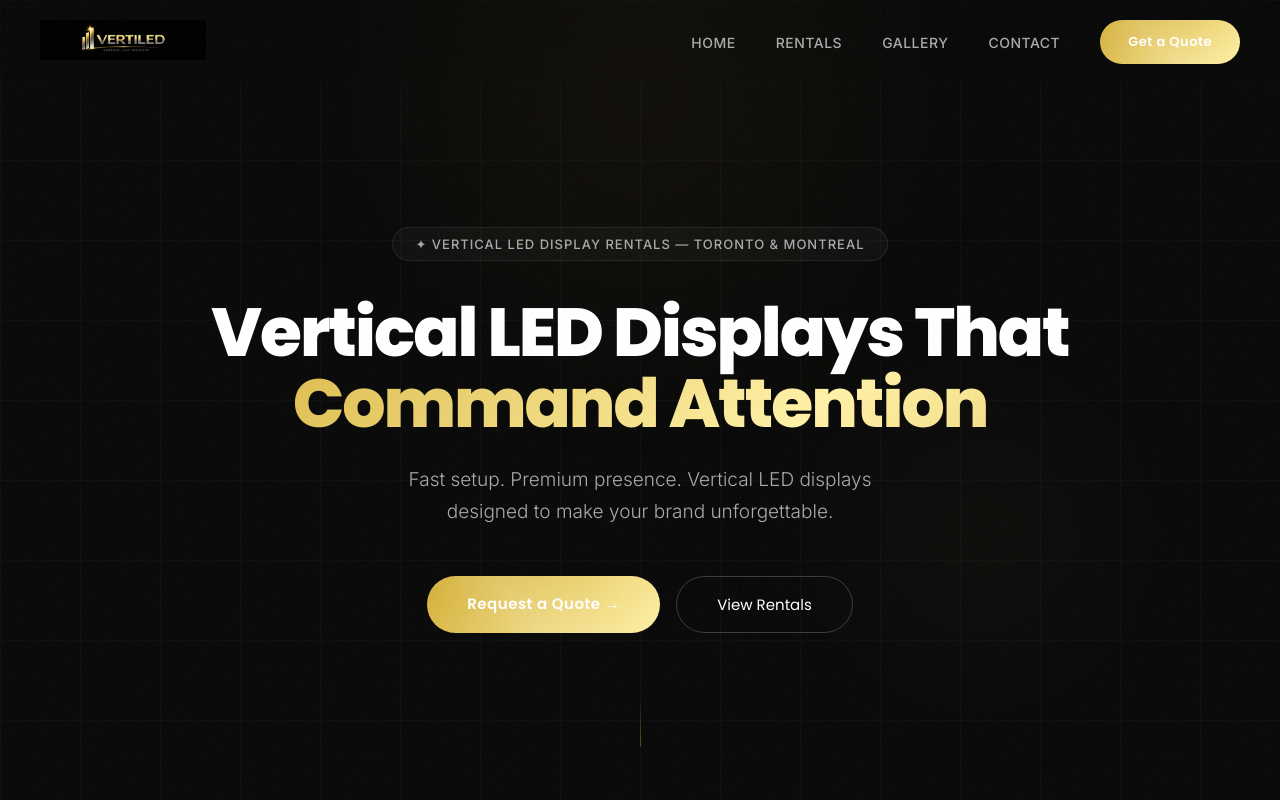
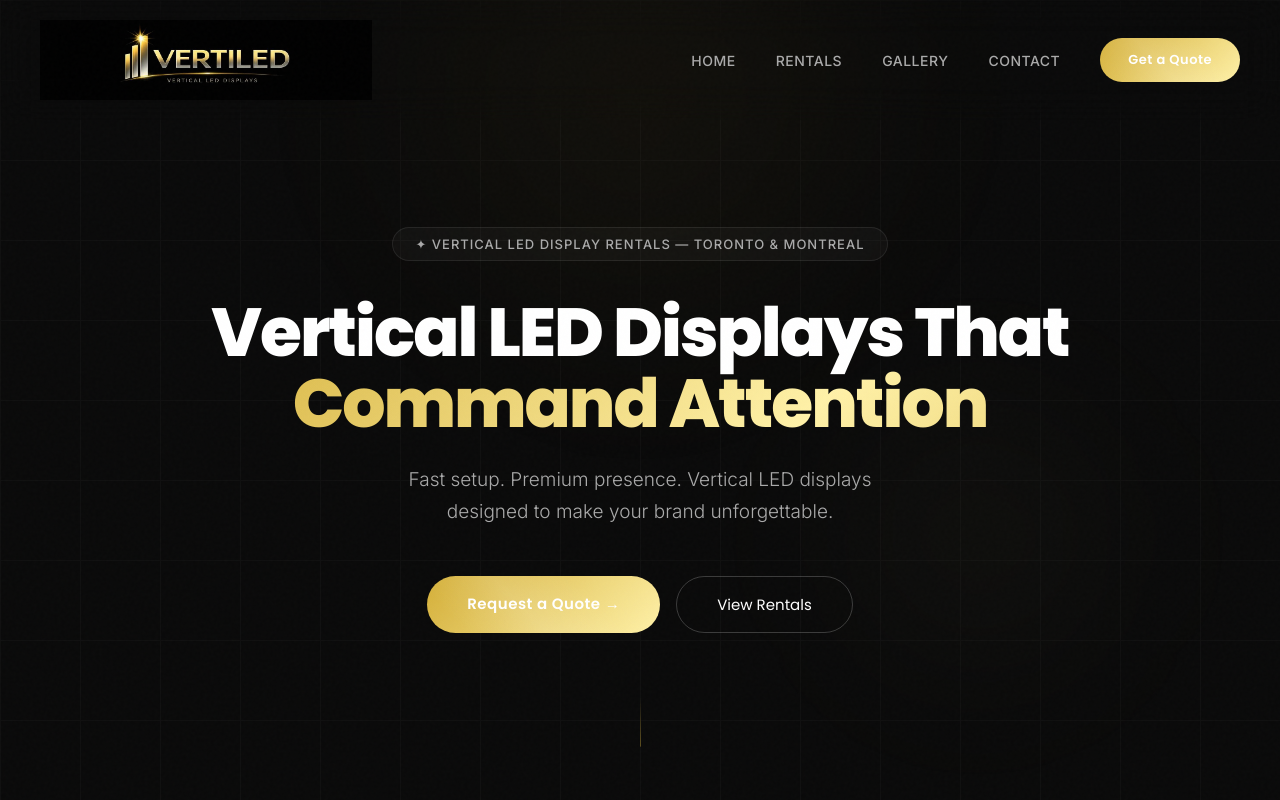
Before and after one commit to stephangij-bros/VERTILED, a plain HTML site: page index.html in a window 1280 px wide. Shown: the top 800 px of the page. Drawn offline with Linux system fonts and the light colour scheme.

Commit message:
Update index.html

```diff
--- a/index.html
+++ b/index.html
@@ -65,7 +65,7 @@
     letter-spacing: -1px; cursor: pointer; text-decoration: none; color: #fff;
     display: inline-flex; align-items: center;
   }
-  .logo-img { height: 44px; width: auto; display: block; object-fit: contain; }
+  .logo-img { height: 80px; width: auto; display: block; object-fit: contain; }
   .footer .logo-img { height: 70px; margin: 0 auto 16px; }
   .nav-links { display: flex; gap: 40px; align-items: center; }
   .nav-link {
@@ -412,7 +412,7 @@
 <!-- ========== NAVBAR ========== -->
 <nav class="navbar" id="navbar">
  <a href="#hero">
-  <img src="logo.png" style="height:40px;">
+  <img src="logo.png" class="logo-img">
 </a>
   <div class="nav-links">
     <button class="nav-link" onclick="smoothScroll('hero')">Home</button>
@@ -711,7 +711,7 @@
 <footer class="footer">
   <div>
     <a class="nav-logo" href="#hero" style="display:inline-block;margin-bottom:16px;font-size:22px;text-decoration:none;color:#fff">
-      <img src="logo.png" style="height:60px;">
+      <img src="logo.png" class="logo-img">
     </a>
     <div class="footer-links">
       <button class="nav-link" onclick="smoothScroll('hero')">Home</button>
```
